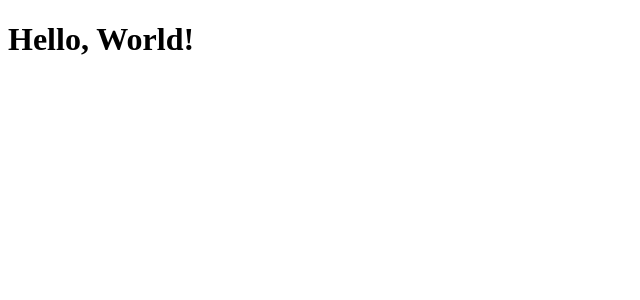
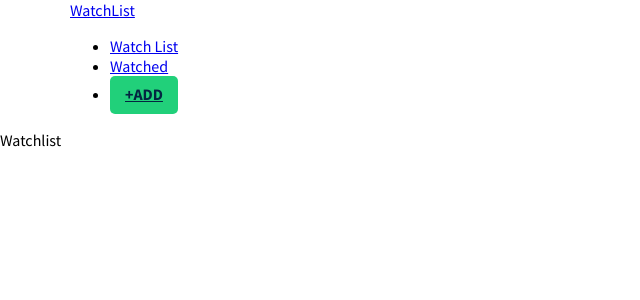
Before and after one commit to pavle99/movie_library, a React (Create React App) app: page / in a window 1280 px wide. Shown: the top 300 px of the page, without its empty margins (0-640 px from the left). Built offline with nearby package versions, Linux system fonts and the light colour scheme.

Commit message:
add Header component

```diff
--- a/src/lib/App.css
+++ b/src/App.css
@@ -136,8 +136,7 @@ header .nav-links li:last-child {
 
 .results {
     padding: 0;
-    margin: 0;
-    margin-top: 20px;
+    margin: 20px 0 0;
 }
 
 .results li {
--- a/src/App.tsx
+++ b/src/App.tsx
@@ -1,10 +1,26 @@
 import React from "react";
+
+import "./App.css";
+import "./lib/font-awesome/css/all.min.css";
+
+import Add from "./components/Add";
+import Header from "./components/Header";
+import Watched from "./components/Watched";
+import Watchlist from "./components/Watchlist";
+
+import { Route, BrowserRouter as Router, Routes } from "react-router-dom";
 
 const App = () => {
   return (
-    <div>
-      <h1>Hello, World!</h1>
-    </div>
+    <Router>
+      <Header />
+
+      <Routes>
+        <Route path="/" element={<Watchlist />} />
+        <Route path="/watched" element={<Watched />} />
+        <Route path="/add" element={<Add />} />
+      </Routes>
+    </Router>
   );
 };
 
--- a/src/components/Header.tsx
+++ b/src/components/Header.tsx
@@ -1,9 +1,27 @@
 import React from "react";
+import { Link } from "react-router-dom";
 
 const Header = () => {
   return (
-    <div>
-      Header
+    <div className="container">
+      <div className="inner-content">
+        <div className="brand">
+          <Link to="/">WatchList</Link>
+        </div>
+        <ul className="nav-links">
+          <li>
+            <Link to="/">Watch List</Link>
+          </li>
+          <li>
+            <Link to="/watched">Watched</Link>
+          </li>
+          <li>
+            <Link to="/add" className="btn">
+              +Add
+            </Link>
+          </li>
+        </ul>
+      </div>
     </div>
   );
 };
```
